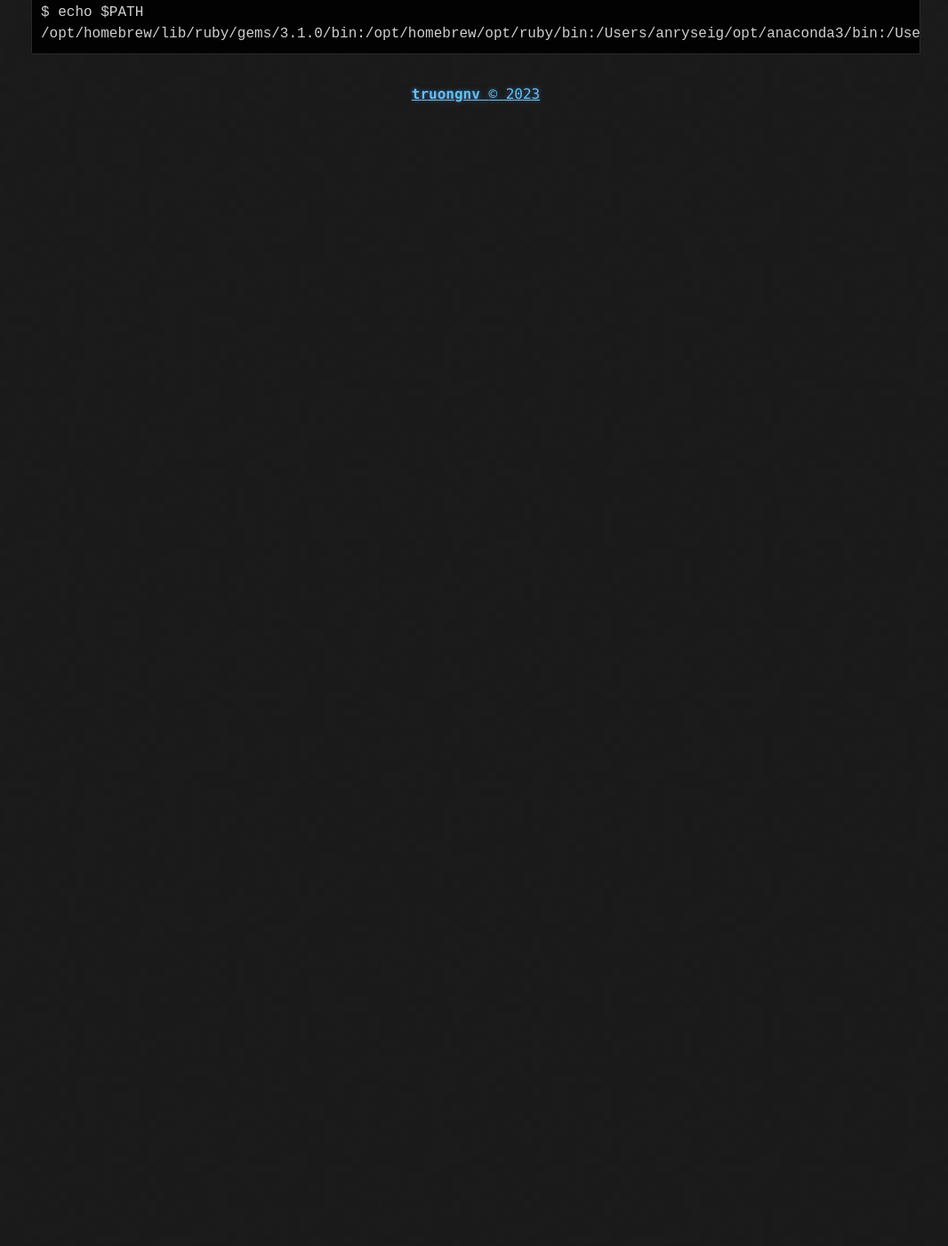
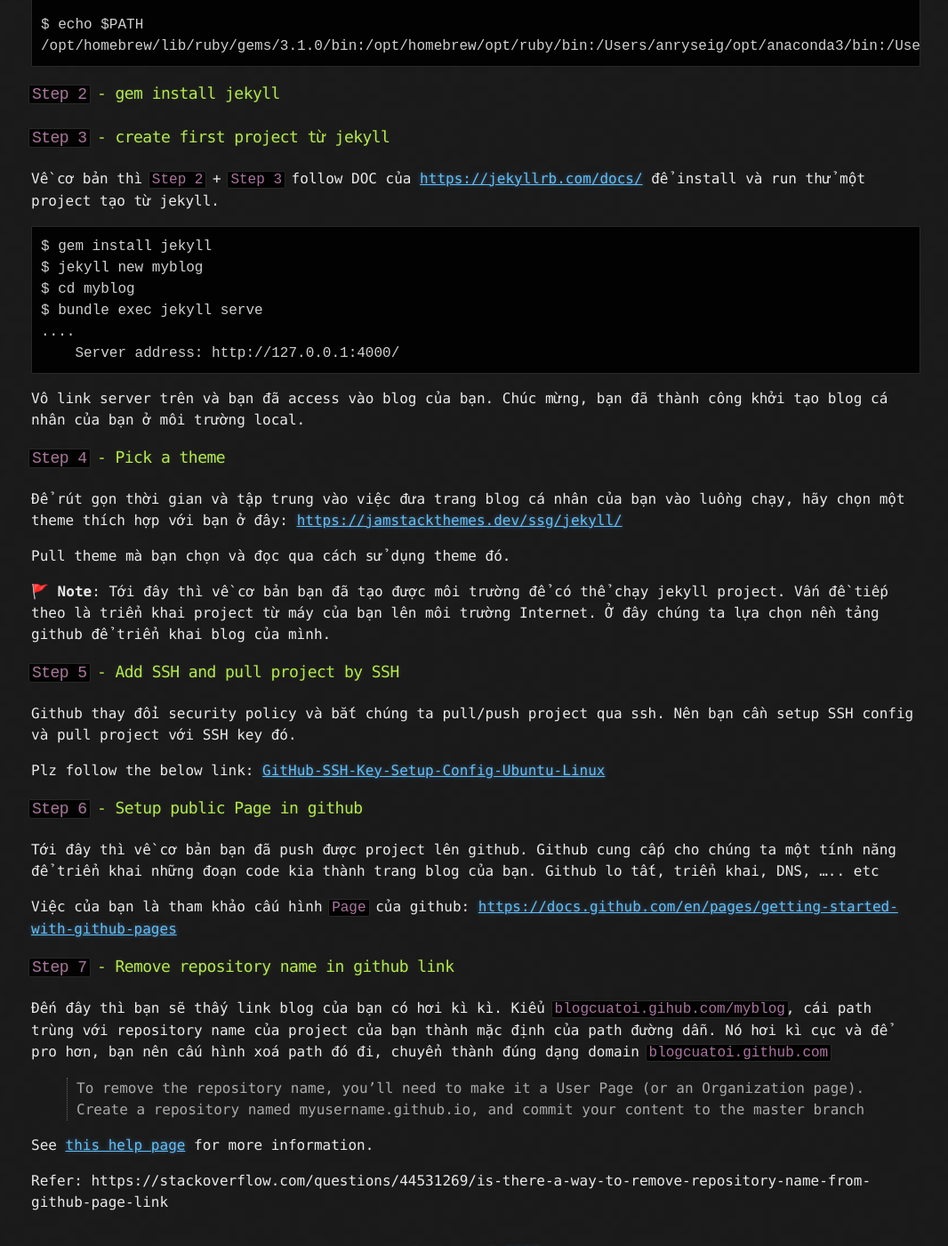
Before and after one commit to AnrySeig0/anryseig0.github.io, a Jekyll site: the page built from _posts/2023-01-05-Create-Blog-Use-Github-and-Jekyll.md, in a window 1280 px wide and 1400 px high, scrolled down 2245 px. Shown: the whole window at 89% size, without its empty margins (105-1171 px from the left). Built offline with Jekyll 4.4.1, drawn with Linux system fonts in a browser that asks for light colours; before the commit the page ends 2376 px from its top, so only the background shows below that; some of the changed text lies outside the part shown.

Commit message:
update post 1

````diff
--- a/_posts/2023-01-05-Create-Blog-Use-Github-and-Jekyll.md
+++ b/_posts/2023-01-05-Create-Blog-Use-Github-and-Jekyll.md
@@ -7,13 +7,14 @@ published: true
 
 1. Mục tiêu
 2. Step need to do
-  - `Step 01` - Upgrade ruby 3.1.3
-  - `Step 02` - gem install jekyll
-  - `Step 03` - create first project từ jekyll
-  - `Step 04` - add SSH and pull project by SSH : https://www.theserverside.com/blog/Coffee-Talk-Java-News-Stories-and-Opinions/GitHub-SSH-Key-Setup-Config-Ubuntu-Linux
-  - `Step 05` - setup public Page in github: https://docs.github.com/en/pages/getting-started-with-github-pages/configuring-a-publishing-source-for-your-github-pages-site
-  - `Step 06` - remove repository name in github link: https://stackoverflow.com/questions/44531269/is-there-a-way-to-remove-repository-name-from-github-page-link
-  - `Step 07` - pick a theme in: https://jamstackthemes.dev/ssg/jekyll/page/4/
+  - `Step 1` - Upgrade ruby 3.1.3
+  - `Step 2` - gem install jekyll
+  - `Step 3` - create first project từ jekyll
+  - `Step 4` - pick a theme in: https://jamstackthemes.dev/ssg/jekyll/page/4/
+  - `Step 5` - add SSH and pull project by SSH : https://www.theserverside.com/blog/Coffee-Talk-Java-News-Stories-and-Opinions/GitHub-SSH-Key-Setup-Config-Ubuntu-Linux
+  - `Step 6` - setup public Page in github: https://docs.github.com/en/pages/getting-started-with-github-pages/configuring-a-publishing-source-for-your-github-pages-site
+  - `Step 7` - remove repository name in github link: https://stackoverflow.com/questions/44531269/is-there-a-way-to-remove-repository-name-from-github-page-link
+
 
 ## [](#header-2) Mục tiêu
 Gần cuối năm, mình có khá nhiều thời gian để đọc và tìm hiểu. Nhưng vấn đề nảy sinh là
@@ -29,12 +30,12 @@ Gần cuối năm, mình có khá nhiều thời gian để đọc và tìm hi
 ## [](#header-2) What do we need to do ?
 Sau một hồi đọc vs nghịch thì mình đã đưa blog lên được. Và các step như dưới đây.
 
-#### [](#header-4) `Step 0` - Prerequisites
+### [](#header-3) `Step 0` - Prerequisites
 - github account
 - MacOS (Vì mình dùng Mac nên mình tổng hợp các step trên Mac, còn các OS khác như Linux, Win,.. thì về cơ bản cũng na ná. Bạn đọc tự tìm hiểu)
 - Đã cài Homebrew
 
-#### [](#header-4) `Step 1` - Upgrade ruby 3.1.3
+### [](#header-3) `Step 1` - Upgrade ruby 3.1.3
 Source: https://mac.install.guide/ruby/13.html
 
 ##### [](#header-5)Check Ruby version
@@ -90,3 +91,63 @@ ruby 3.1.3p185 (2022-11-24 revision 1a6b16756e) [arm64-darwin20]
 $ echo $PATH
 /opt/homebrew/lib/ruby/gems/3.1.0/bin:/opt/homebrew/opt/ruby/bin:/Users/anryseig/opt/anaconda3/bin:/Users/anryseig/opt/anaconda3/condabin:/opt/homebrew/bin:/opt/homebrew/sbin:/usr/local/bin:/usr/bin:/bin:/usr/sbin:/sbin
 ```
+
+### [](#header-3) `Step 2` - gem install jekyll
+### [](#header-3) `Step 3` - create first project từ jekyll
+Về cơ bản thì `Step 2` + `Step 3`  follow DOC của [https://jekyllrb.com/docs/](https://jekyllrb.com/docs/)
+để install và run thử một project tạo từ jekyll.
+
+```shell
+$ gem install jekyll
+$ jekyll new myblog
+$ cd myblog
+$ bundle exec jekyll serve
+....
+    Server address: http://127.0.0.1:4000/
+```
+
+Vô link server trên và bạn đã access vào blog của bạn.
+Chúc mừng, bạn đã thành công khởi tạo blog cá nhân của bạn ở môi trường local.
+
+### [](#header-3) `Step 4` - Pick a theme
+Để rút gọn thời gian và tập trung vào việc đưa trang blog cá nhân của bạn vào luồng chạy,
+hãy chọn một theme thích hợp với bạn ở đây: [https://jamstackthemes.dev/ssg/jekyll/](https://jamstackthemes.dev/ssg/jekyll/)
+
+Pull theme mà bạn chọn và đọc qua cách sử dụng theme đó.
+
+
+🚩 **Note**: Tới đây thì về cơ bản bạn đã tạo được môi trường để có thể chạy jekyll project.
+Vấn đề tiếp theo là triển khai project từ máy của bạn lên môi trường Internet.
+Ở đây chúng ta lựa chọn nền tảng github để triển khai blog của mình.
+
+
+### [](#header-3) `Step 5` - Add SSH and pull project by SSH
+
+Github thay đổi security policy và bắt chúng ta pull/push project qua ssh.
+Nên bạn cần setup SSH config và pull project với SSH key đó.
+
+Plz follow the below link:
+[GitHub-SSH-Key-Setup-Config-Ubuntu-Linux](https://www.theserverside.com/blog/Coffee-Talk-Java-News-Stories-and-Opinions/GitHub-SSH-Key-Setup-Config-Ubuntu-Linux)
+
+
+### [](#header-3) `Step 6` - Setup public Page in github
+
+Tới đây thì về cơ bản bạn đã push được project lên github. Github cung cấp cho chúng ta
+một tính năng để triển khai những đoạn code kia thành trang blog của bạn.
+Github lo tất, triển khai, DNS, ..... etc
+
+Việc của bạn là tham khảo cấu hình `Page` của github:
+[https://docs.github.com/en/pages/getting-started-with-github-pages](https://docs.github.com/en/pages/getting-started-with-github-pages/configuring-a-publishing-source-for-your-github-pages-site)
+
+
+### [](#header-3) `Step 7` - Remove repository name in github link
+Đến đây thì bạn sẽ thấy link blog của bạn có hơi kì kì.
+Kiểu `blogcuatoi.gihub.com/myblog`, cái path trùng với repository name của project của bạn thành mặc định của path đường dẫn.
+Nó hơi kì cục và để pro hơn, bạn nên cấu hình xoá path đó đi, chuyển thành đúng dạng domain `blogcuatoi.github.com`
+
+> To remove the repository name, you'll need to make it a User Page (or an Organization page).
+> Create a repository named myusername.github.io, and commit your content to the master branch
+
+See [this help page](https://docs.github.com/en/pages/getting-started-with-github-pages/about-github-pages) for more information.
+
+Refer: https://stackoverflow.com/questions/44531269/is-there-a-way-to-remove-repository-name-from-github-page-link
````
Also changed, not shown: 3 other files.
